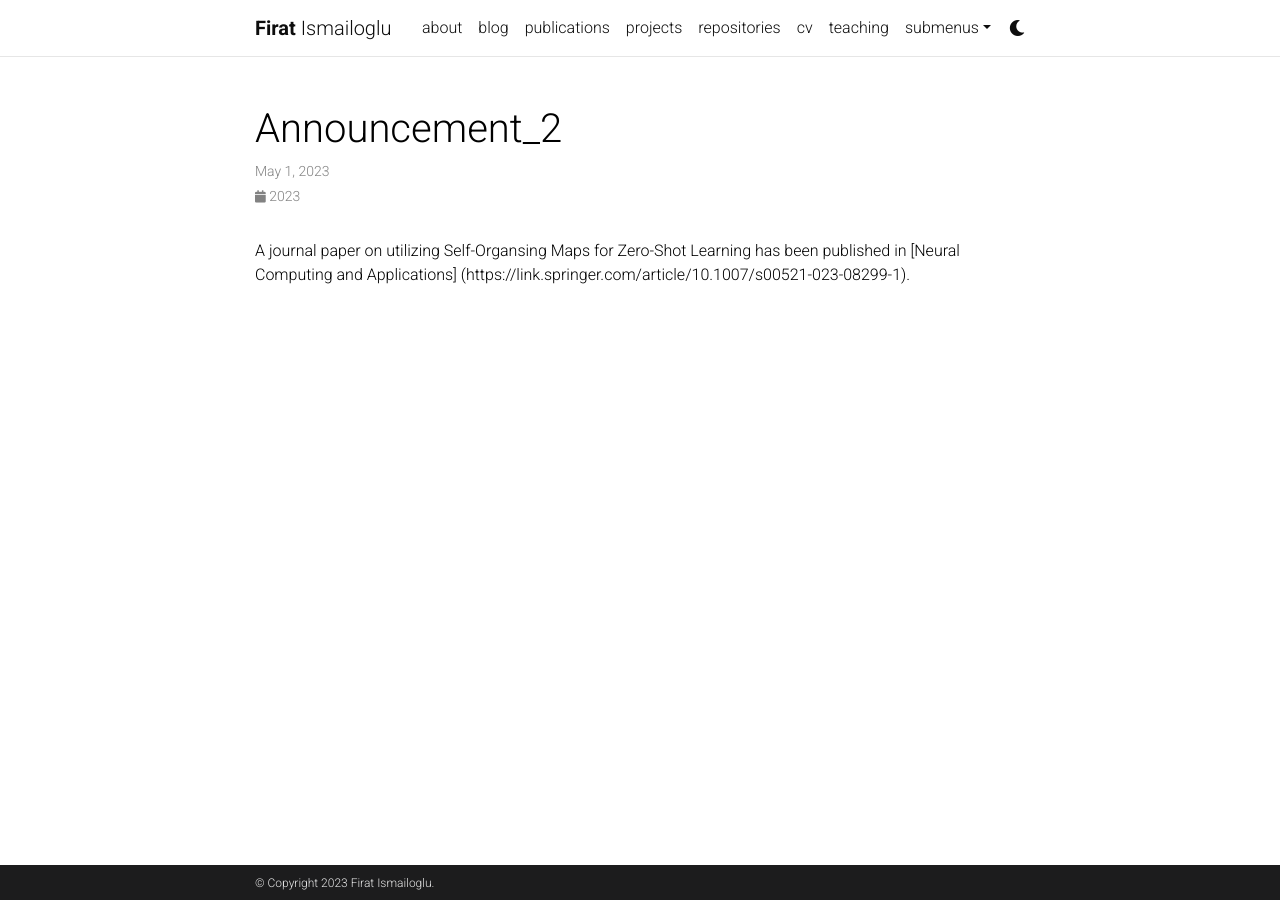
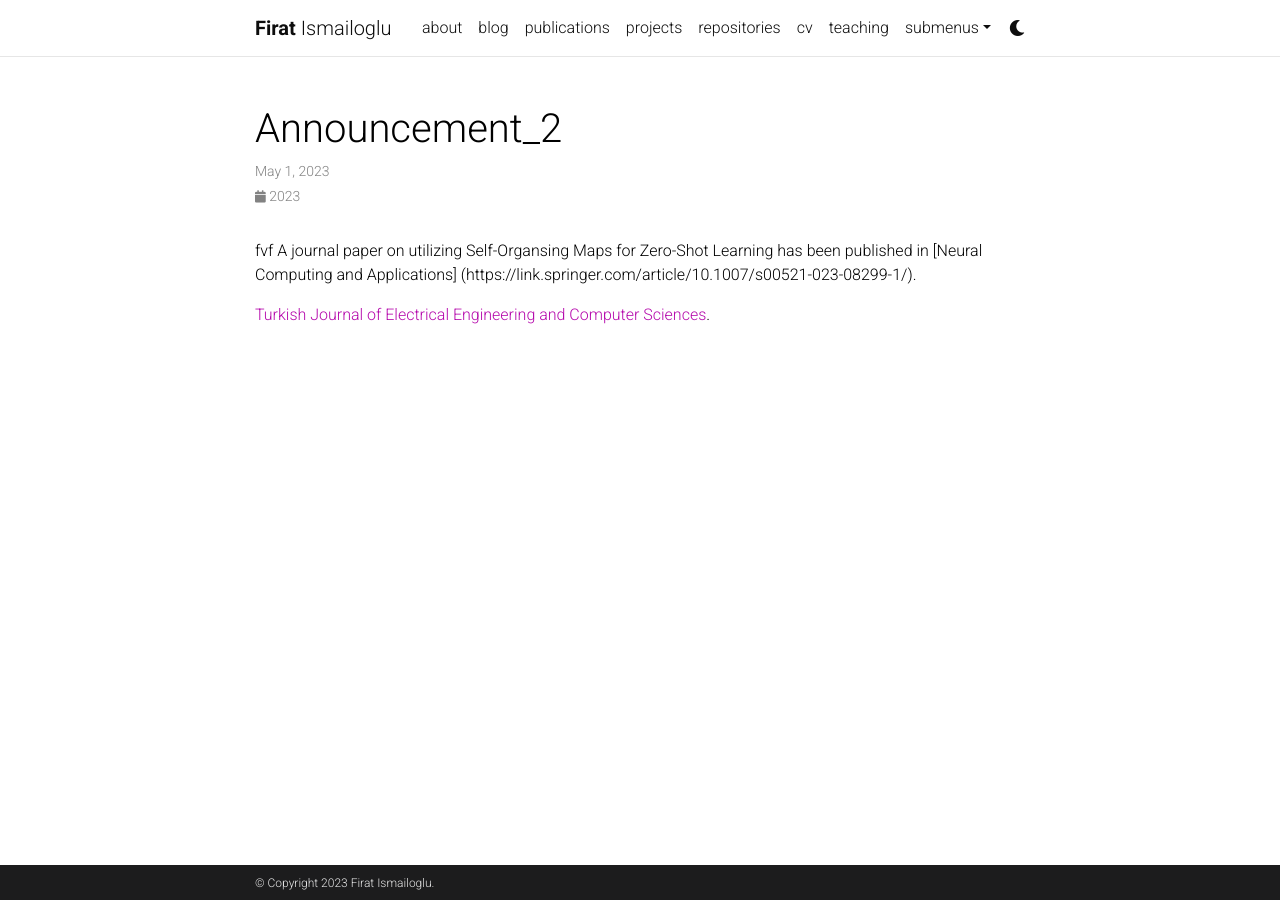
Before and after one commit to FiratIsmailoglu/firatismailoglu.github.io, a Jekyll site: the page built from _news/announcement_2.md, in a window 1280 px wide. Built offline with Jekyll 4.4.1, drawn with Linux system fonts in a browser that asks for light colours; comment, search, counter and statistics services are not loaded; a style sheet for code colours, icons or effects is not loaded.

Commit message:
Update announcement_2.md

```diff
--- a/_news/announcement_2.md
+++ b/_news/announcement_2.md
@@ -4,5 +4,7 @@
 inline: true
 related_posts: false
 ---
+fvf
+A journal paper on utilizing Self-Organsing Maps for  Zero-Shot Learning has been published in [Neural Computing and Applications] (https://link.springer.com/article/10.1007/s00521-023-08299-1/).
 
-A journal paper on utilizing Self-Organsing Maps for  Zero-Shot Learning has been published in [Neural Computing and Applications] (https://link.springer.com/article/10.1007/s00521-023-08299-1).
+ [Turkish Journal of Electrical Engineering and Computer Sciences](https://journals.tubitak.gov.tr/elektrik/vol31/iss1/14/).
```
